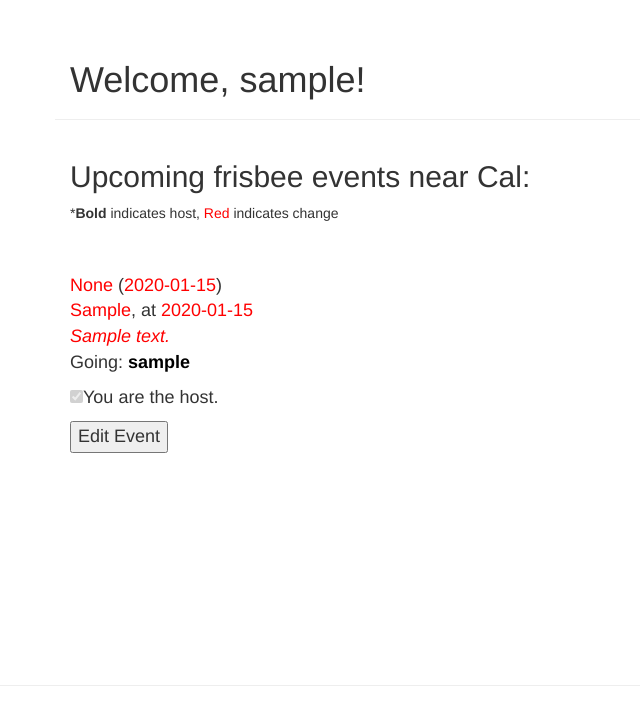
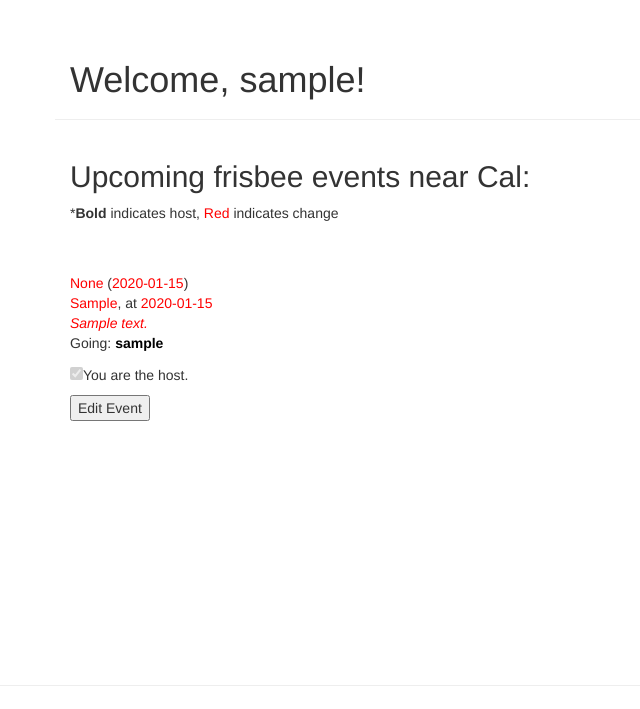
Before and after one commit to alexxpan/find-frisbee, a Flask app: page /index in a window 1280 px wide. Shown: the part 52-761 px from the top of the page, without its empty margins (0-640 px from the left). Run offline with Flask 2, Linux system fonts and the light colour scheme; a user stored in the database is signed in; tables that the repository leaves empty hold one stand-in row (values such as "Sample post"); some libraries are stand-ins or nearby versions.

Commit message:
changed font size

```diff
--- a/app/templates/index.html
+++ b/app/templates/index.html
@@ -13,7 +13,7 @@
 	</div>
 
 	{% for event in events %}
-	<div class="container" style="font-size:large"><p>
+	<div class="container"><p>
 			<!-- Display event details. Parts that have been edited by the host are displayed in red. -->
 			{% if event.edited_type %}<span style="color: red;">{{ event.type }}</span>{% else %}{{ event.type }}{% endif %}
 			{% if event.edited_date %}(<span style="color: red;">{{ event.formatted_date }}</span>){% else %}({{ event.formatted_date }}){% endif %}<br>
```
